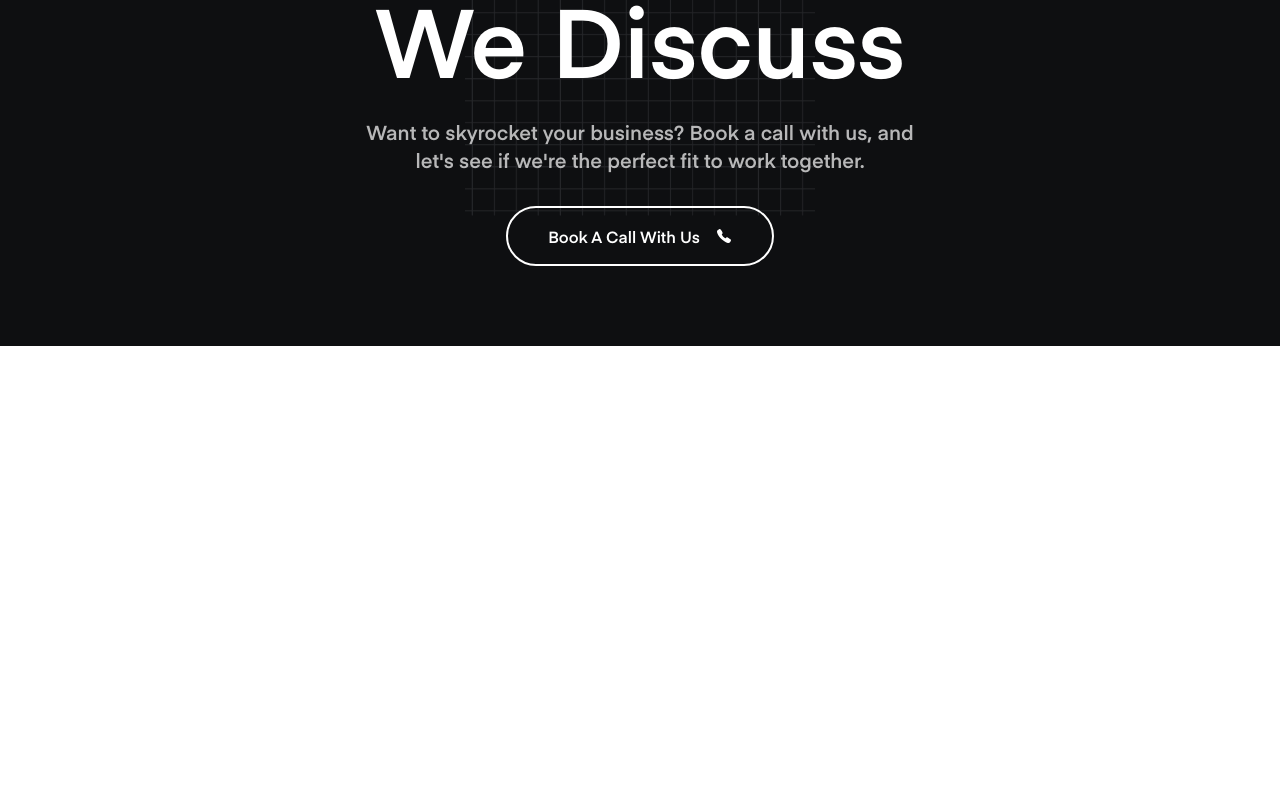
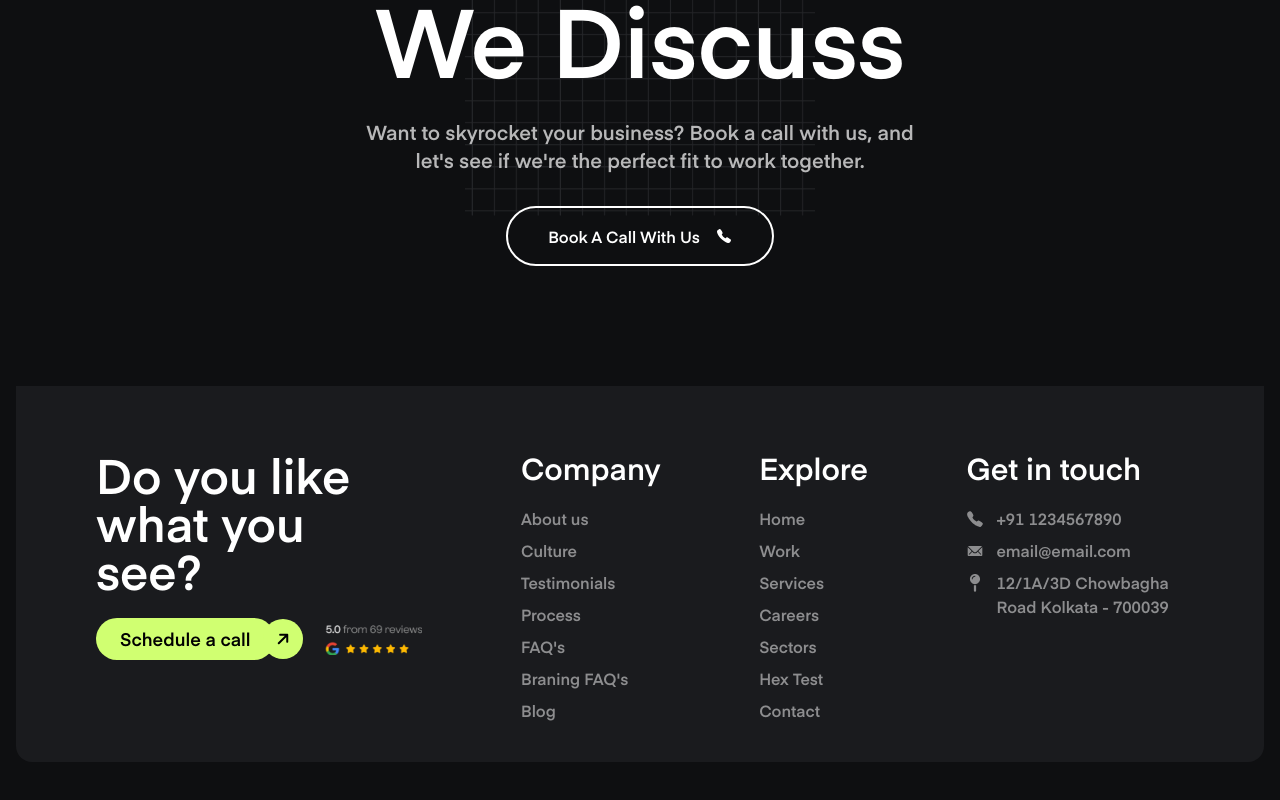
Before and after one commit to Bishal221/Brand-Particle, a React (Vite) app in the folder client/: page / in a window 1280 px wide. Shown: the part 7492-8292 px from the top of the page. Before the commit the page ends 7838 px from the top, so only its background shows below. Built offline with nearby package versions, Linux system fonts and the light colour scheme.

Commit message:
Auto saved

```diff
--- a/client/src/Pages/Home.jsx
+++ b/client/src/Pages/Home.jsx
@@ -1,9 +1,9 @@
 import React, { useState } from "react";
 import { Images, Videos } from "../assets/Index";
 import { Link } from "react-router-dom";
-import { FaCheckCircle } from "react-icons/fa";
-import { FaPlay } from "react-icons/fa6";
-import { IoMdClose } from "react-icons/io";
+import { FaCheckCircle, FaMapPin } from "react-icons/fa";
+import { FaPlay, FaArrowRight } from "react-icons/fa6";
+import { IoMdClose, IoIosMail } from "react-icons/io";
 import BlogItem from "../Components/BlogItem";
 import { IoCall } from "react-icons/io5";
 
@@ -152,7 +152,7 @@ const Home = () => {
             title: "Hubfolio agency revolutionizes work with the power of AI-Driven",
             catagory: "Design Trends",
             date: "/ August 13, 2024",
-            img: Images.Post1 ,
+            img: Images.Post1,
             link: "/",
         },
     ];
@@ -416,14 +416,14 @@ const Home = () => {
                             {LatestBlog.map((blog, index) => {
                                 return (
                                     <BlogItem
-                                        keyItem = {index}
-                                        title={ blog.title}
-                                        catagory={ blog.catagory}
-                                        date={ blog.date}
-                                        img={ blog.img}
+                                        keyItem={index}
+                                        title={blog.title}
+                                        catagory={blog.catagory}
+                                        date={blog.date}
+                                        img={blog.img}
                                     />
                                 )
-                            }) }
+                            })}
                         </section>
                         <div></div>
                     </section>
@@ -442,7 +442,7 @@ const Home = () => {
                         </article>
                         <article className="relative">
                             <div className="absolute -right-32 lg:-right-40 -top-24 upDownAnimation">
-                                <img src={ Images.FlotingElement } alt="" />
+                                <img src={Images.FlotingElement} alt="" />
                             </div>
                             <h1 className="text-5xl custom-sm:text-6xl sm:text-7xl lg:text-8xl text-white text-center font-extrabold">We <span className="Community-text relative z-[1] before:absolute before:content-[''] before:bg-[#D0FF71] before:opacity-[15%] before:w-full before:bottom-2 before:h-3 md:before:h-5 md:before:bottom-4 before:-z-[1]">Don't Sell</span>, <br /> We Discuss</h1>
                         </article>
@@ -456,6 +456,65 @@ const Home = () => {
                     </section>
                 </div>
             </section>
+
+
+            <footer className="max-w-screen w-full dark:bg-dark-bg px-4 py-10">
+                <section className="container mx-auto bg-[#1A1B1E] px-20 pt-16 pb-10 rounded-b-2xl">
+                    <div className="">
+                        <section className="flex items-start justify-between gap-10">
+                            <div className="max-w-[30%] w-full">
+                                <h1 className="text-5xl text-white mb-6">Do you like what you see?</h1>
+                                <article className="flex items-center justify-between gap-5">
+                                    <div className='hidden lg:flex items-center justify-start group select-none'>
+                                        <Link className='py-3 text-lg px-6 bg-dark-primary rounded-full group-hover:mr-1 -mr-3 transition-all duration-300 font-medium leading-none'>
+                                            Schedule a call
+                                        </Link>
+                                        <span className='bg-dark-primary flex items-center justify-center text-base group-hover:rotate-0 transition-all duration-300 -rotate-45 rounded-full w-10 h-10'>
+                                            <FaArrowRight />
+                                        </span>
+                                    </div>
+                                    <div className="max-w-[97px]">
+                                        <img className="w-full" src={Images.GoogleRating} alt="" />
+                                    </div>
+                                </article>
+                            </div>
+                            <article className="w-fit">
+                                <h1 className="text-3xl text-white">Company</h1>
+                                <ul className="flex items-start justify-start flex-col gap-2 text-white mt-5">
+                                    <li className="opacity-50 hover:opacity-100 transition-all duration-300"><Link to={"#"}>About us</Link></li>
+                                    <li className="opacity-50 hover:opacity-100 transition-all duration-300"><Link to={"#"}>Culture</Link></li>
+                                    <li className="opacity-50 hover:opacity-100 transition-all duration-300"><Link to={"#"}>Testimonials</Link></li>
+                                    <li className="opacity-50 hover:opacity-100 transition-all duration-300"><Link to={"#"}>Process</Link></li>
+                                    <li className="opacity-50 hover:opacity-100 transition-all duration-300"><Link to={"#"}>FAQ's</Link></li>
+                                    <li className="opacity-50 hover:opacity-100 transition-all duration-300"><Link to={"#"}>Braning FAQ's</Link></li>
+                                    <li className="opacity-50 hover:opacity-100 transition-all duration-300"><Link to={"#"}>Blog</Link></li>
+                                </ul>
+                            </article>
+                            <article className="w-fit">
+                                <h1 className="text-3xl text-white">Explore</h1>
+                                <ul className="flex items-start justify-start flex-col gap-2 text-white mt-5">
+                                    <li className="opacity-50 hover:opacity-100 transition-all duration-300"><Link to={"#"}>Home</Link></li>
+                                    <li className="opacity-50 hover:opacity-100 transition-all duration-300"><Link to={"#"}>Work</Link></li>
+                                    <li className="opacity-50 hover:opacity-100 transition-all duration-300"><Link to={"#"}>Services</Link></li>
+                                    <li className="opacity-50 hover:opacity-100 transition-all duration-300"><Link to={"#"}>Careers</Link></li>
+                                    <li className="opacity-50 hover:opacity-100 transition-all duration-300"><Link to={"#"}>Sectors</Link></li>
+                                    <li className="opacity-50 hover:opacity-100 transition-all duration-300"><Link to={"#"}>Hex Test</Link></li>
+                                    <li className="opacity-50 hover:opacity-100 transition-all duration-300"><Link to={"#"}>Contact</Link></li>
+                                </ul>
+                            </article>
+                            <article className="max-w-[20%] w-full">
+                                <h1 className="text-3xl text-white">Get in touch</h1>
+                                <ul className="flex items-start justify-start flex-col gap-2 text-white mt-5 opacity-50">
+                                    <li className="flex items-start gap-3"><span className="mt-1 text-lg"><IoCall /></span>+91 1234567890</li>
+                                    <li className="flex items-start gap-3"><span className="mt-1 text-lg"><IoIosMail /></span>email@email.com</li>
+                                    <li className="flex items-start gap-3"><span className="mt-1 text-lg"><FaMapPin /></span>12/1A/3D Chowbagha Road Kolkata - 700039</li>
+                                </ul>
+                            </article>
+                        </section>
+                        <section></section>
+                    </div>
+                </section>
+            </footer>
         </>
     );
 };
--- a/client/src/assets/Index.jsx
+++ b/client/src/assets/Index.jsx
@@ -16,6 +16,7 @@ import AboutUsElement1 from "./Images/about-us-element1.png";
 import Post1 from "./Images/post1.png";
 import NetBG from "./Images/netbg.png";
 import FlotingElement from "./Images/FlotingElement.png";
+import GoogleRating from "./Images/google-rating.png";
 import mainLeftVideo from "./Videos/showreel-2024-portrait_cropped.mp4";
 
 // Export assets
@@ -36,7 +37,8 @@ export const Images = {
     Marketing,
     Post1,
     NetBG,
-    FlotingElement
+    FlotingElement,
+    GoogleRating,
 };
 
 export const Videos = {
```
Also changed, not shown: client/src/assets/Images/google-rating.png (added).
